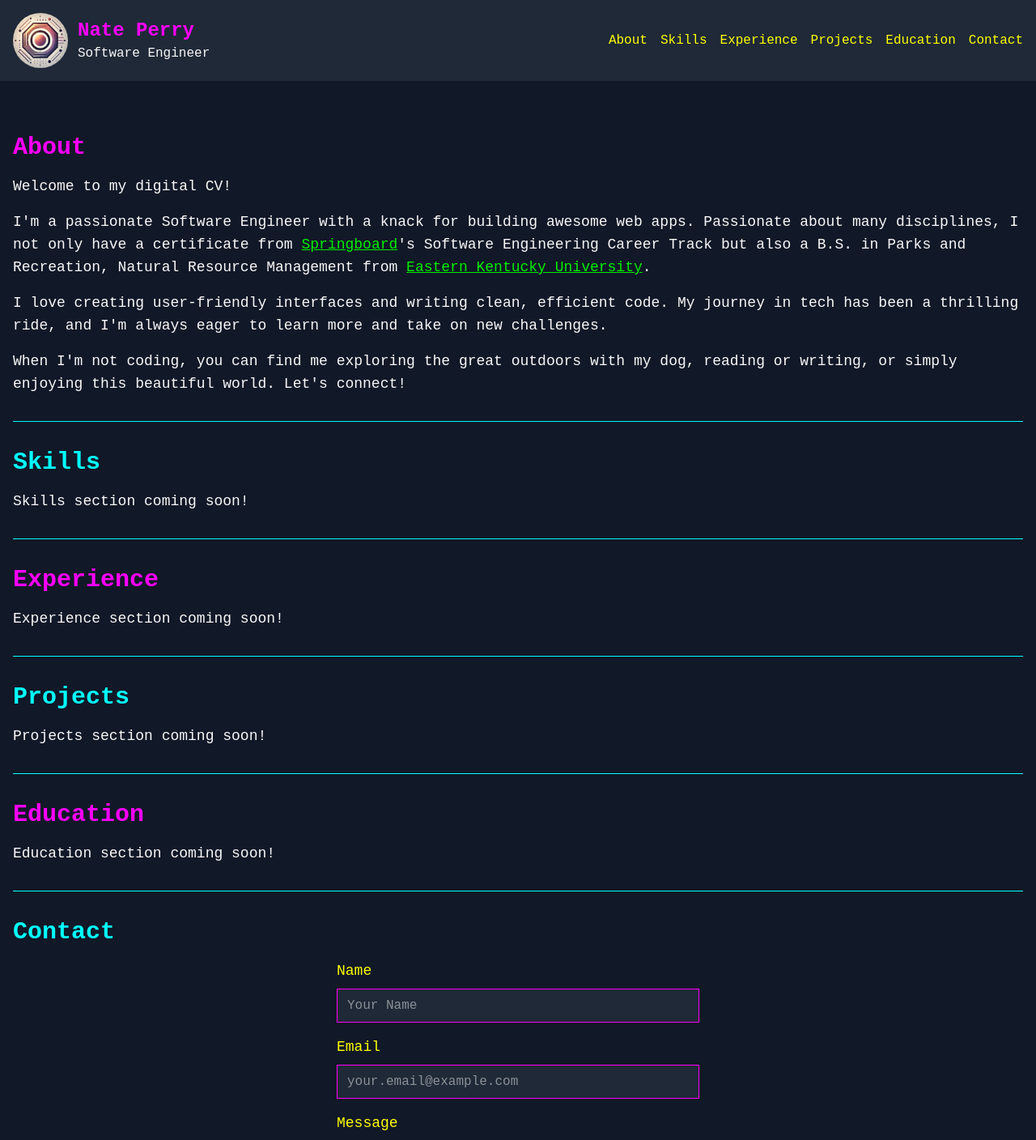
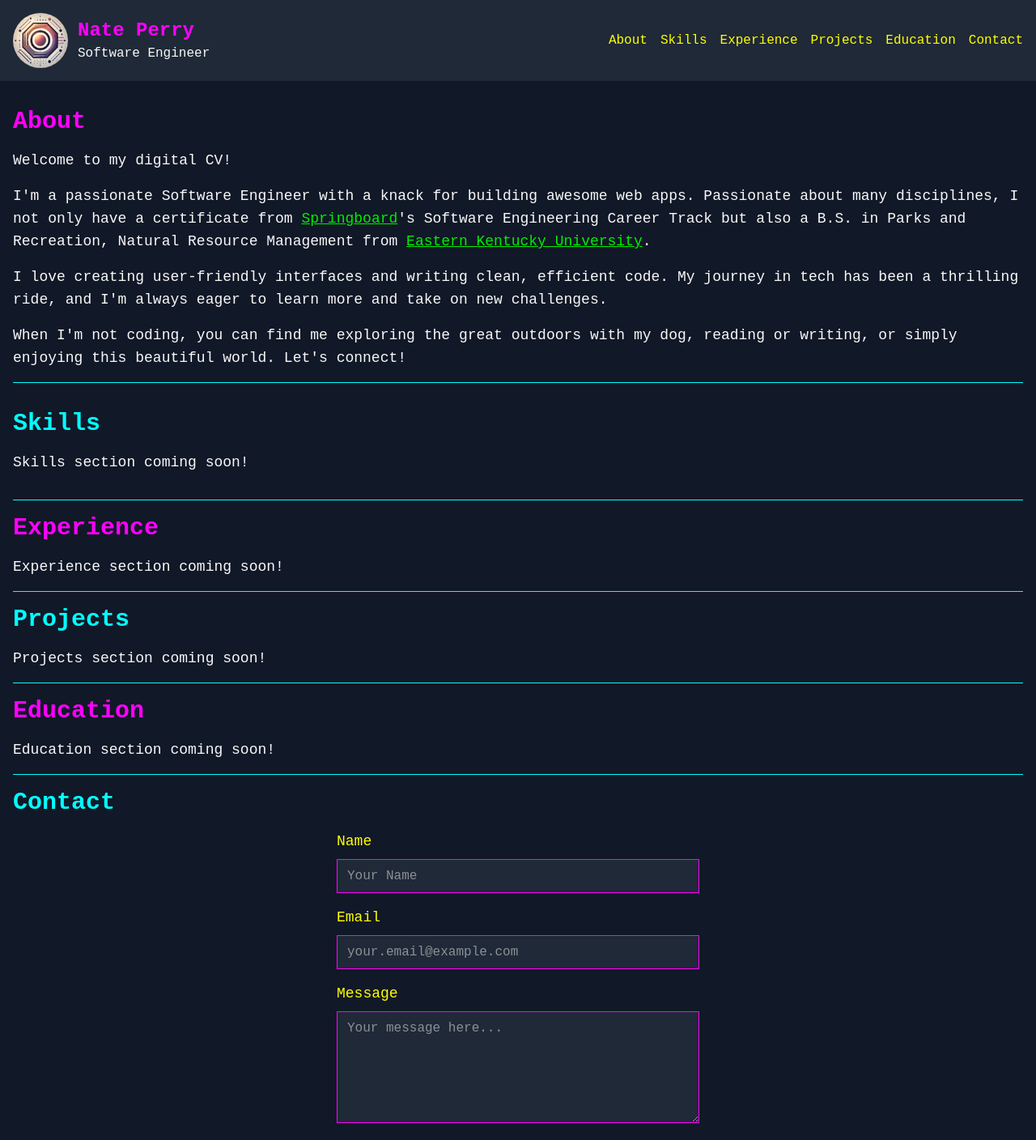
Before and after one commit to natep1123/Digital-CV, a Next.js app: page / in a window 1280 px wide. Shown: the top 1408 px of the page at 81% size. Built offline with nearby package versions, Linux system fonts and the light colour scheme.

Commit message:
Styling and typo fix

```diff
--- a/src/app/layout.js
+++ b/src/app/layout.js
@@ -13,7 +13,7 @@ const geistMono = Geist_Mono({
 
 export const metadata = {
   title: "Digital CV",
-  description: "Digital CV for Nate Perry, Software Sngineer.",
+  description: "Digital CV for Nathaniel Perry, Software Engineer.",
 };
 
 export default function RootLayout({ children }) {
--- a/src/components/About.jsx
+++ b/src/components/About.jsx
@@ -1,6 +1,6 @@
 export default function About() {
   return (
-    <section id="about" className="py-8 border-b border-[#00ffff]">
+    <section id="about" className="py-4 border-b border-[#00ffff]">
       <h2 className="text-3xl font-bold text-[#ff00ff] mb-4">About</h2>
       <p className="text-lg text-[#f8f8f8] mb-4">Welcome to my digital CV!</p>
       <p className="text-lg text-[#f8f8f8] mb-4">
--- a/src/components/Contact.jsx
+++ b/src/components/Contact.jsx
@@ -36,7 +36,7 @@ export default function Contact() {
   };
 
   return (
-    <section id="contact" className="py-8 border-b border-[#00ffff]">
+    <section id="contact" className="py-4 border-b border-[#00ffff]">
       <h2 className="text-3xl font-bold text-[#00ffff] mb-4">Contact</h2>
       <form
         onSubmit={handleSubmit}
--- a/src/components/Education.jsx
+++ b/src/components/Education.jsx
@@ -1,6 +1,6 @@
 export default function Education() {
   return (
-    <section id="education" className="py-8 border-b border-[#00ffff]">
+    <section id="education" className="py-4 border-b border-[#00ffff]">
       <h2 className="text-3xl font-bold text-[#ff00ff] mb-4">Education</h2>
       <p className="text-lg ">Education section coming soon!</p>
     </section>
--- a/src/components/Experience.jsx
+++ b/src/components/Experience.jsx
@@ -1,6 +1,6 @@
 export default function Experience() {
   return (
-    <section id="experience" className="py-8 border-b border-[#00ffff]">
+    <section id="experience" className="py-4 border-b border-[#00ffff]">
       <h2 className="text-3xl font-bold text-[#ff00ff] mb-4">Experience</h2>
       <p className="text-lg ">Experience section coming soon!</p>
     </section>
--- a/src/components/MainContent.jsx
+++ b/src/components/MainContent.jsx
@@ -7,7 +7,7 @@ import Contact from "./Contact";
 
 export default function MainContent() {
   return (
-    <main className="mx-auto max-w-7xl px-4 py-8 text-[#f8f8f8]">
+    <main className="mx-auto max-w-7xl px-4 py-4 text-[#f8f8f8]">
       <About />
       <Skills />
       <Experience />
--- a/src/components/Projects.jsx
+++ b/src/components/Projects.jsx
@@ -1,6 +1,6 @@
 export default function Projects() {
   return (
-    <section id="projects" className="py-8 border-b border-[#00ffff]">
+    <section id="projects" className="py-4 border-b border-[#00ffff]">
       <h2 className="text-3xl font-bold text-[#00ffff] mb-4">Projects</h2>
       <p className="text-lg ">Projects section coming soon!</p>
     </section>
```
